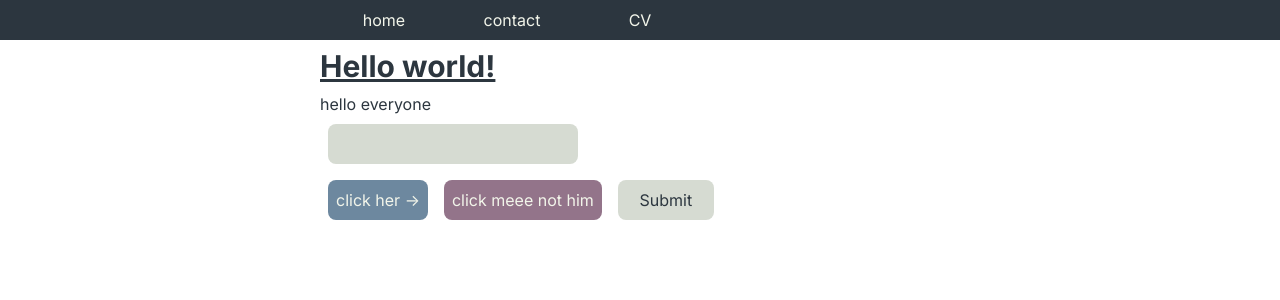
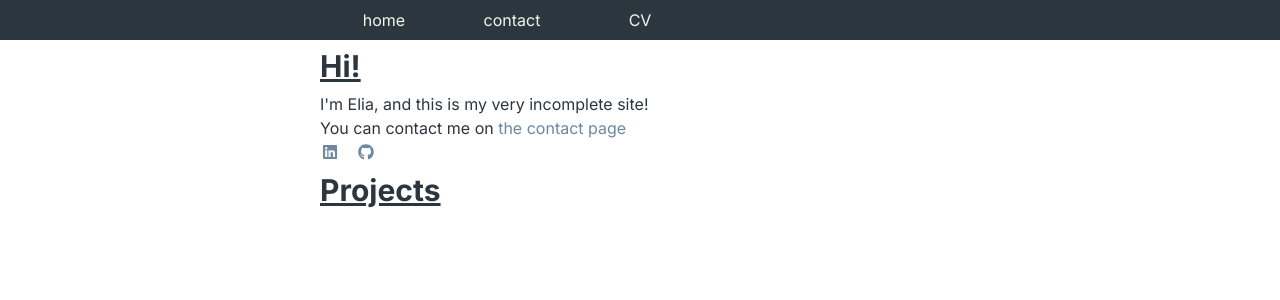
Before and after one commit to Eliiia/website, a React (Vite) app: page / in a window 1280 px wide. Shown: the top 300 px of the page. Built offline with nearby package versions, Linux system fonts and the light colour scheme.

Commit message:
Icons, socials, titles, and general re-do of home page

```diff
--- a/package.json
+++ b/package.json
@@ -11,6 +11,11 @@
     "preview": "vite preview"
   },
   "dependencies": {
+    "@fortawesome/fontawesome-svg-core": "^7.3.1",
+    "@fortawesome/free-brands-svg-icons": "^7.3.1",
+    "@fortawesome/free-regular-svg-icons": "^7.3.1",
+    "@fortawesome/free-solid-svg-icons": "^7.3.1",
+    "@fortawesome/react-fontawesome": "^3.5.0",
     "@tailwindcss/vite": "^4.3.2",
     "react": "^19.2.7",
     "react-dom": "^19.2.7",
--- a/src/App.tsx
+++ b/src/App.tsx
@@ -1,4 +1,4 @@
-import Layout from './components/Layout'
+import Layout from './components/structural/Layout'
 import Home from './pages/Home'
 import Contact from './pages/Contact'
 
--- /dev/null
+++ b/src/components/composite/SocialLinks.tsx
@@ -0,0 +1,36 @@
+import Link from '../primitive/Link'
+import { FontAwesomeIcon } from '@fortawesome/react-fontawesome'
+
+import { faGithub, faLinkedin } from '@fortawesome/free-brands-svg-icons'
+
+interface SocialLink {}
+
+export default function SocialLinks({}: SocialLink) {
+  const socials = [
+    {
+      name: 'LinkedIn',
+      link: 'https://www.linkedin.com/in/eliawiekiera',
+      image: faLinkedin,
+    },
+    {
+      name: 'GitHub',
+      link: 'https://www.github.com/Eliiia',
+      image: faGithub,
+    },
+  ]
+
+  return (
+    <div className="flex gap-4">
+      {socials.map(({ name, link, image }) => {
+        return (
+          <Link href={link}>
+            <FontAwesomeIcon
+              icon={image}
+              aria-label={`${name} logo`}
+            ></FontAwesomeIcon>
+          </Link>
+        )
+      })}
+    </div>
+  )
+}
--- /dev/null
+++ b/src/components/primitive/Link.tsx
@@ -0,0 +1,12 @@
+interface LinkProps {
+  children: React.ReactNode
+  href: string
+}
+
+export default function Link({ children, href }: LinkProps) {
+  return (
+    <a href={href} className="text-blue">
+      {children}
+    </a>
+  )
+}
--- a/src/pages/Contact.tsx
+++ b/src/pages/Contact.tsx
@@ -1,7 +1,7 @@
 import { useState } from 'react'
-import Button from '../components/Button'
-import Input from '../components/Input'
-import Title from '../components/Title'
+import Button from '../components/primitive/Button'
+import Input from '../components/primitive/Input'
+import Title from '../components/primitive/Title'
 
 export default function Contact() {
   const webhookUrl =
--- a/src/pages/Home.tsx
+++ b/src/pages/Home.tsx
@@ -1,17 +1,19 @@
-import Button from '../components/Button'
-import Input from '../components/Input'
-import Title from '../components/Title'
+import SocialLinks from '../components/composite/SocialLinks'
+import Button from '../components/primitive/Button'
+import Input from '../components/primitive/Input'
+import Link from '../components/primitive/Link'
+import Title from '../components/primitive/Title'
 
 export default function Home() {
   return (
     <>
-      <Title>Hello world!</Title>
-      <p>hello everyone</p>
-      <Input type="number" />
-      <br />
-      <Button variant="blue">click her -&gt;</Button>
-      <Button variant="red">click meee not him</Button>
-      <Button variant="classic">Submit</Button>
+      <Title>Hi!</Title>
+      <p>I'm Elia, and this is my very incomplete site!</p>
+      <p>
+        You can contact me on <Link href="/contact">the contact page</Link>
+      </p>
+      <SocialLinks />
+      <Title>Projects</Title>
     </>
   )
 }
```
Also changed, not shown: src/components/primitive/Button.tsx (renamed from src/components/Button.tsx), src/components/primitive/Input.tsx (renamed from src/components/Input.tsx), src/components/primitive/Title.tsx (renamed from src/components/Title.tsx), src/components/structural/CenterNavBar.tsx (renamed from src/components/CenterNavBar.tsx), src/components/structural/Footer.tsx (renamed from src/components/Footer.tsx), src/components/structural/Layout.tsx (renamed from src/components/Layout.tsx), 1 other file (tests, documents, lock files or other folders).
